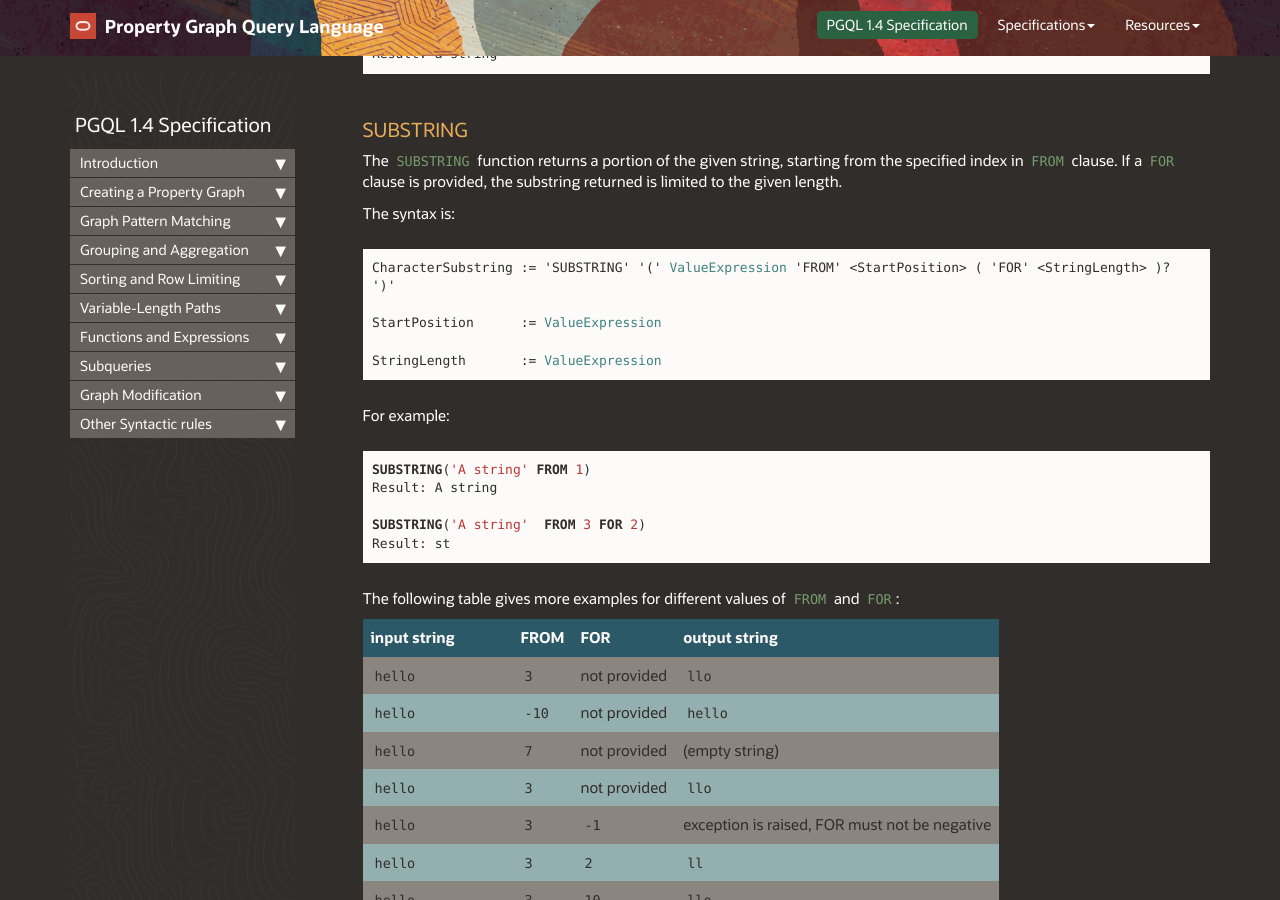
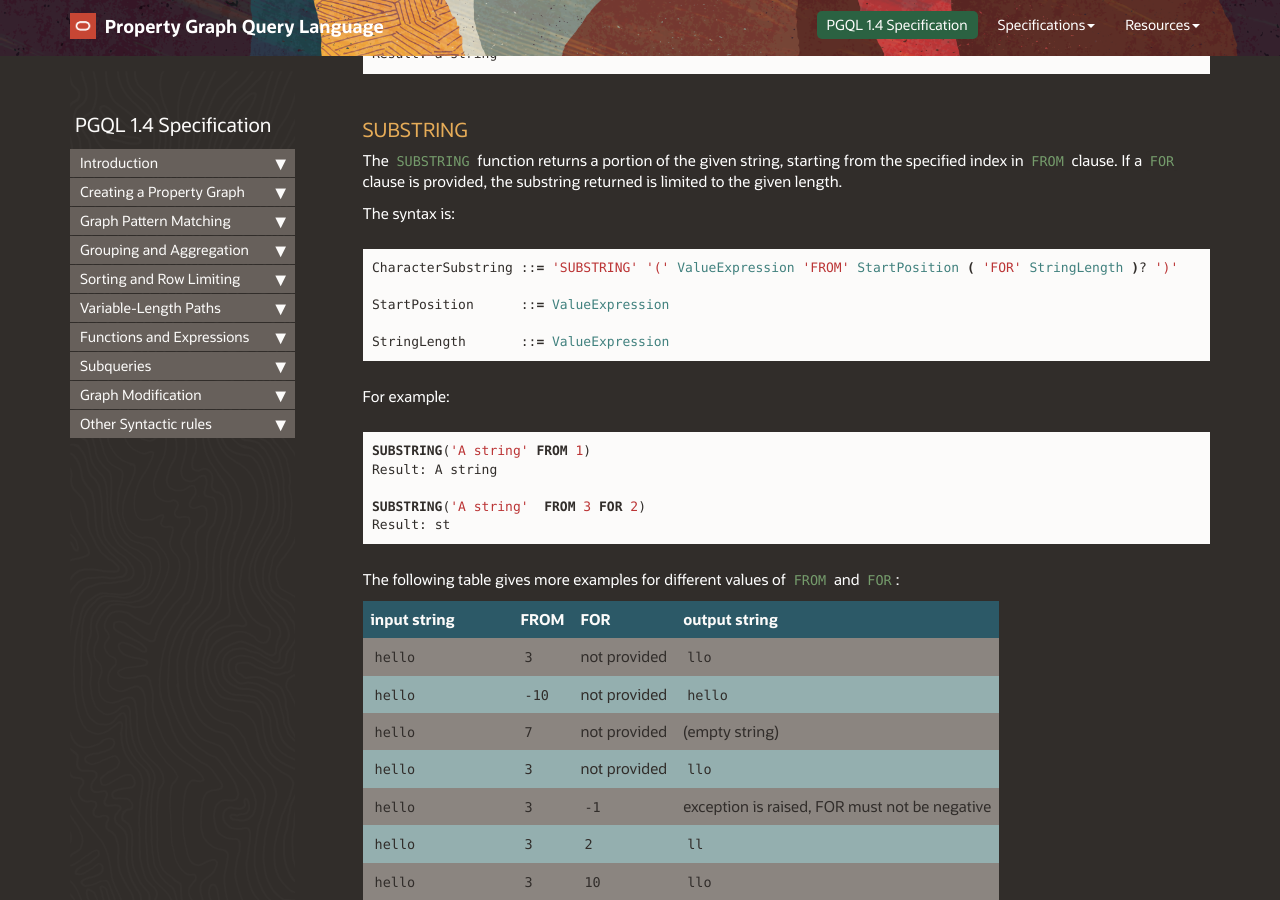
Before and after one commit to oracle/pgql-lang, a Jekyll site: the page built from pages/pgql-1.4-spec.md, in a window 1280 px wide and 900 px high, scrolled down 77991 px. Built offline with Jekyll 4.4.1, drawn with Linux system fonts in a browser that asks for light colours; nearby versions of some CDN libraries; comment, search, counter and statistics services are not loaded; some of the changed text lies outside the part shown.

Commit message:
fix SUBSTRING grammar

````diff
--- a/_layouts/page.html
+++ b/_layouts/page.html
@@ -1121,6 +1121,12 @@
     | replace:'&lt;IsNullPredicate&gt;','<a href="#IsNullPredicate">IsNullPredicate</a>'
     | replace:'IsNotNullPredicate ::','IsNotNullPredicate<a name="IsNotNullPredicate" class="pgql-anchor"> </a>::'
     | replace:'&lt;IsNotNullPredicate&gt;','<a href="#IsNotNullPredicate">IsNotNullPredicate</a>'
+    | replace:'CharacterSubstring ::','CharacterSubstring<a name="CharacterSubstring" class="pgql-anchor"> </a>::'
+    | replace:'&lt;CharacterSubstring&gt;','<a href="#CharacterSubstring">CharacterSubstring</a>'
+    | replace:'StartPosition      ::','StartPosition     <a name="StartPosition" class="pgql-anchor"> </a>::'
+    | replace:'&lt;StartPosition&gt;','<a href="#StartPosition">StartPosition</a>'
+    | replace:'StringLength       ::','StringLength      <a name="StringLength" class="pgql-anchor"> </a>::'
+    | replace:'&lt;StringLength&gt;','<a href="#StringLength">StringLength</a>'
     | replace:'ExtractFunction ::','ExtractFunction<a name="ExtractFunction" class="pgql-anchor"> </a>::'
     | replace:'&lt;ExtractFunction&gt;','<a href="#ExtractFunction">ExtractFunction</a>'
     | replace:'ExtractField    ::','ExtractField   <a name="ExtractField" class="pgql-anchor"> </a>::'
--- a/pages/pgql-1.4-spec.md
+++ b/pages/pgql-1.4-spec.md
@@ -3170,12 +3170,12 @@
 
 The syntax is:
 
-```
-CharacterSubstring := 'SUBSTRING' '(' <ValueExpression> 'FROM' <StartPosition> ( 'FOR' <StringLength> )? ')'
-
-StartPosition      := <ValueExpression>
-
-StringLength       := <ValueExpression>
+```bash
+CharacterSubstring ::= 'SUBSTRING' '(' <ValueExpression> 'FROM' <StartPosition> ( 'FOR' <StringLength> )? ')'
+
+StartPosition      ::= <ValueExpression>
+
+StringLength       ::= <ValueExpression>
 ```
 
 For example:
````
